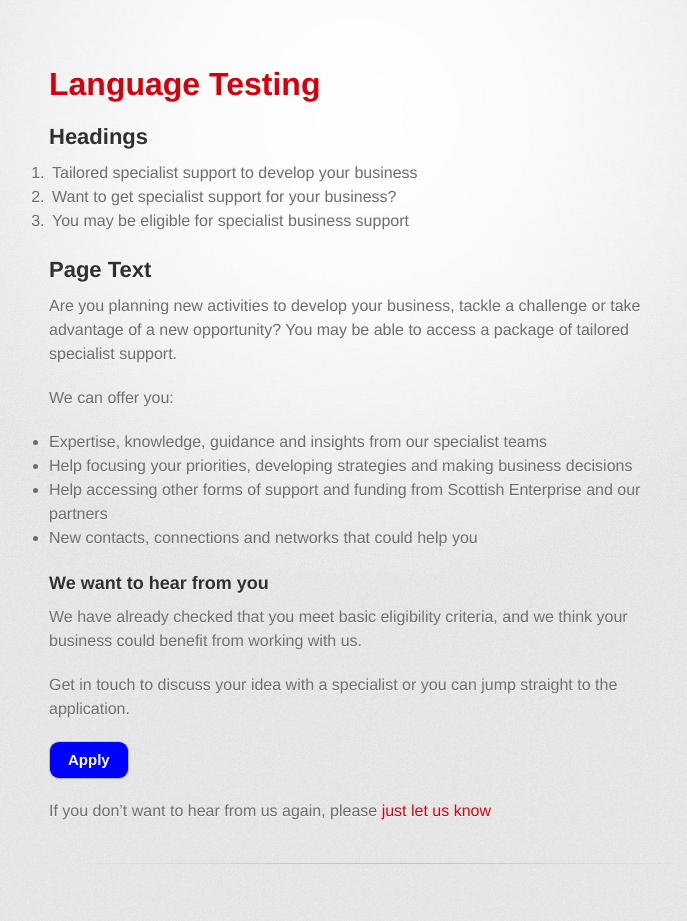
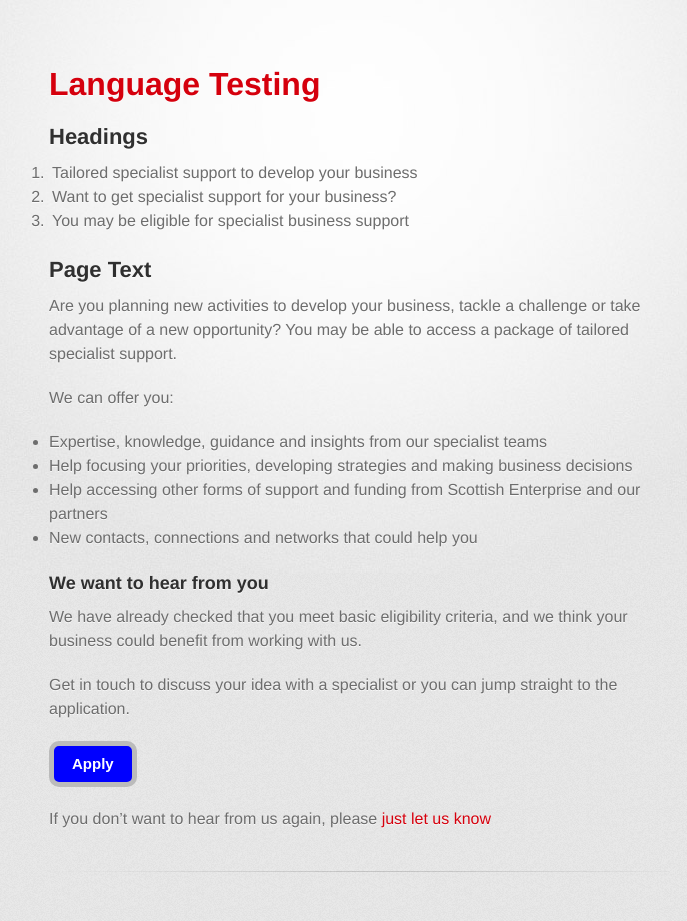
Before and after one commit to scotentSD/md, a Jekyll site: the page built from index.md, in a window 1280 px wide. Shown: the whole page, without its empty margins (281-968 px from the left). Built offline with Jekyll 4.4.1, drawn with Linux system fonts in a browser that asks for light colours; some web fonts are replaced; our own code applies the rules of GitHub Pages for plain Markdown files; the repository's description, which GitHub fills in, is left out.

Commit message:
Update jekyll-theme-tactile.scss
mk

```diff
--- a/_sass/jekyll-theme-tactile.scss
+++ b/_sass/jekyll-theme-tactile.scss
@@ -115,10 +115,10 @@ header h2 {
   line-height: 20px;
   color: #ffffff;
   background: #0000FF;
-  border-top: solid 1px #cbcbcb;
-  border-right: solid 1px #b7b7b7;
-  border-bottom: solid 1px #b3b3b3;
-  border-left: solid 1px #b7b7b7;
+  border-top: solid 5px #bbbbbb;
+  border-right: solid 5px #bbbbbb;
+  border-bottom: solid 5px #bbbbbb;
+  border-left: solid 5px #bbbbbb;
   border-radius: 10px;
   -moz-border-radius: 10px;
   -webkit-border-radius: 10px;
@@ -128,7 +128,6 @@ header h2 {
   color: #aaaaaa;
   background: #0099FF;
   border-radius: 09px;
-
 }
 
 a.button {
```
